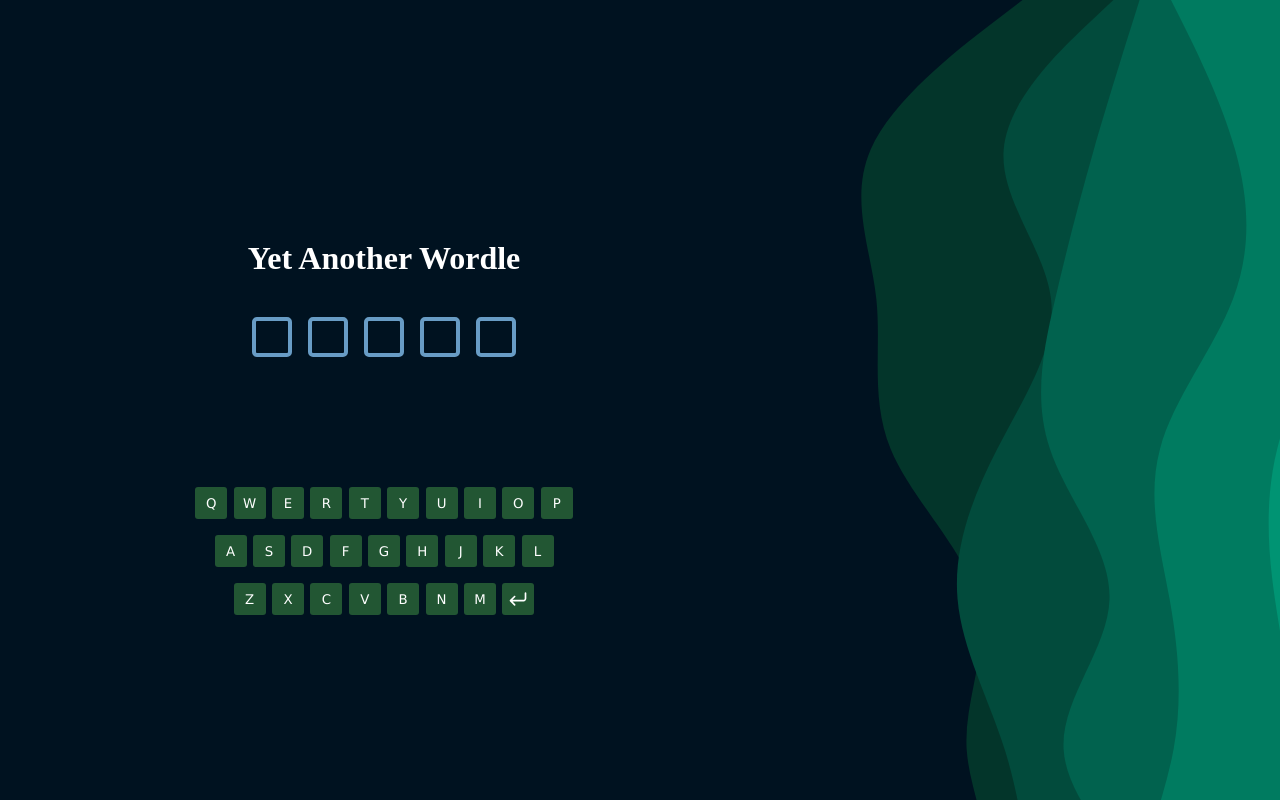
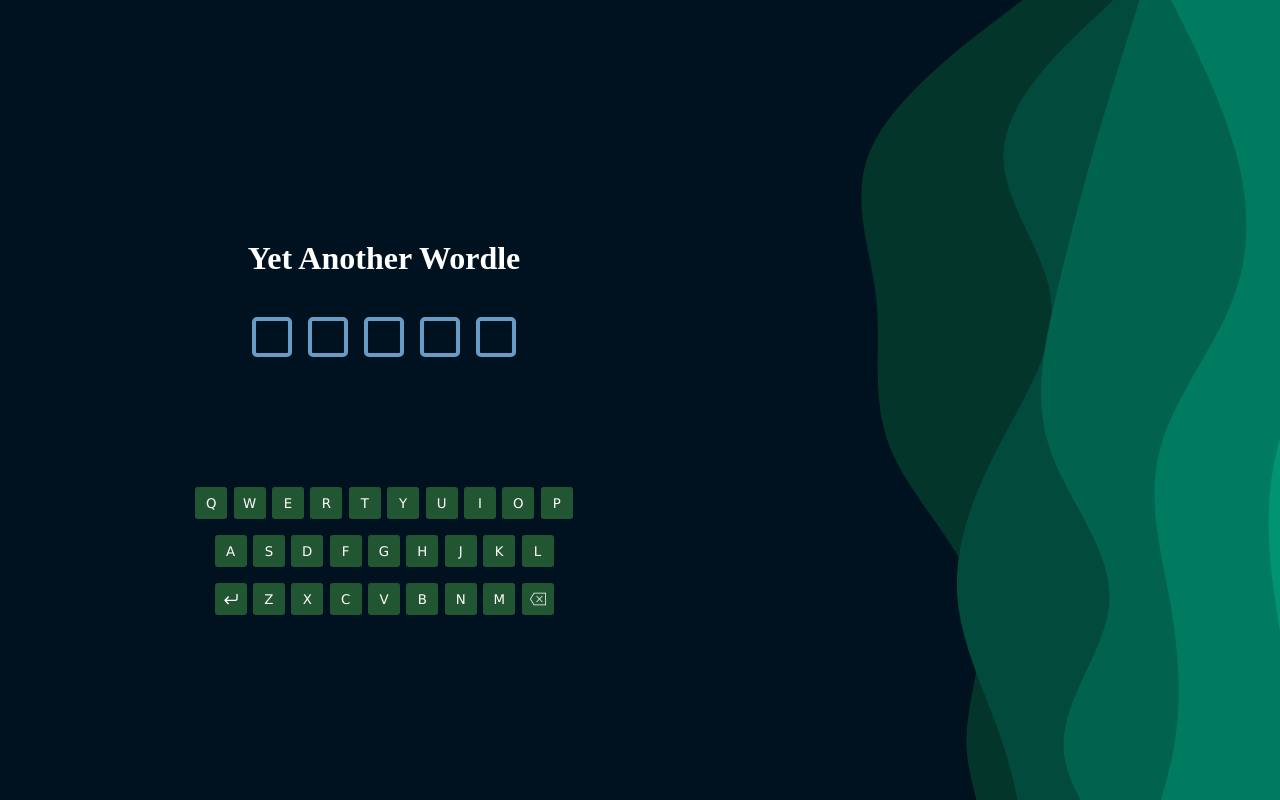
Before and after one commit to edalholt/wordle, a SvelteKit app: page / in a window 1280 px wide. Shown: the top 800 px of the page. Built offline with nearby package versions, Linux system fonts and the light colour scheme.

Commit message:
feat: add backspace button

```diff
--- a/src/routes/+page.svelte
+++ b/src/routes/+page.svelte
@@ -109,11 +109,12 @@
           {/each}
           </div>
           <div class="keyboardRow">
+            <button id="enterBtn" on:click={() => onKeyDown({key: "Enter"})}></button>
             {#each "zxcvbnm".split('') as letter}
               <button style="background-color: {wrongLetters.includes(letter) ? unusedLetterColor : usedLetterColor};" on:click={() => onKeyDown({key: letter})}>{letter.toUpperCase()}</button>
 
             {/each}
-            <button id="enterBtn" on:click={() => onKeyDown({key: "Enter"})}></button>
+            <button id="backBtn" on:click={() => onKeyDown({key: "Backspace"})}></button>
           </div>
         </div>
     </div>
@@ -203,7 +204,14 @@
 
     #enterBtn {
       background-image: url("/enter.svg");
-      background-size: 1.5em;
+      background-size: 1.2em;
+      background-position: center;
+      background-repeat: no-repeat;
+    }
+
+    #backBtn {
+      background-image: url("/backspace.svg");
+      background-size: 1.2em;
       background-position: center;
       background-repeat: no-repeat;
     }
```
Also changed, not shown: static/backspace.svg (added).
